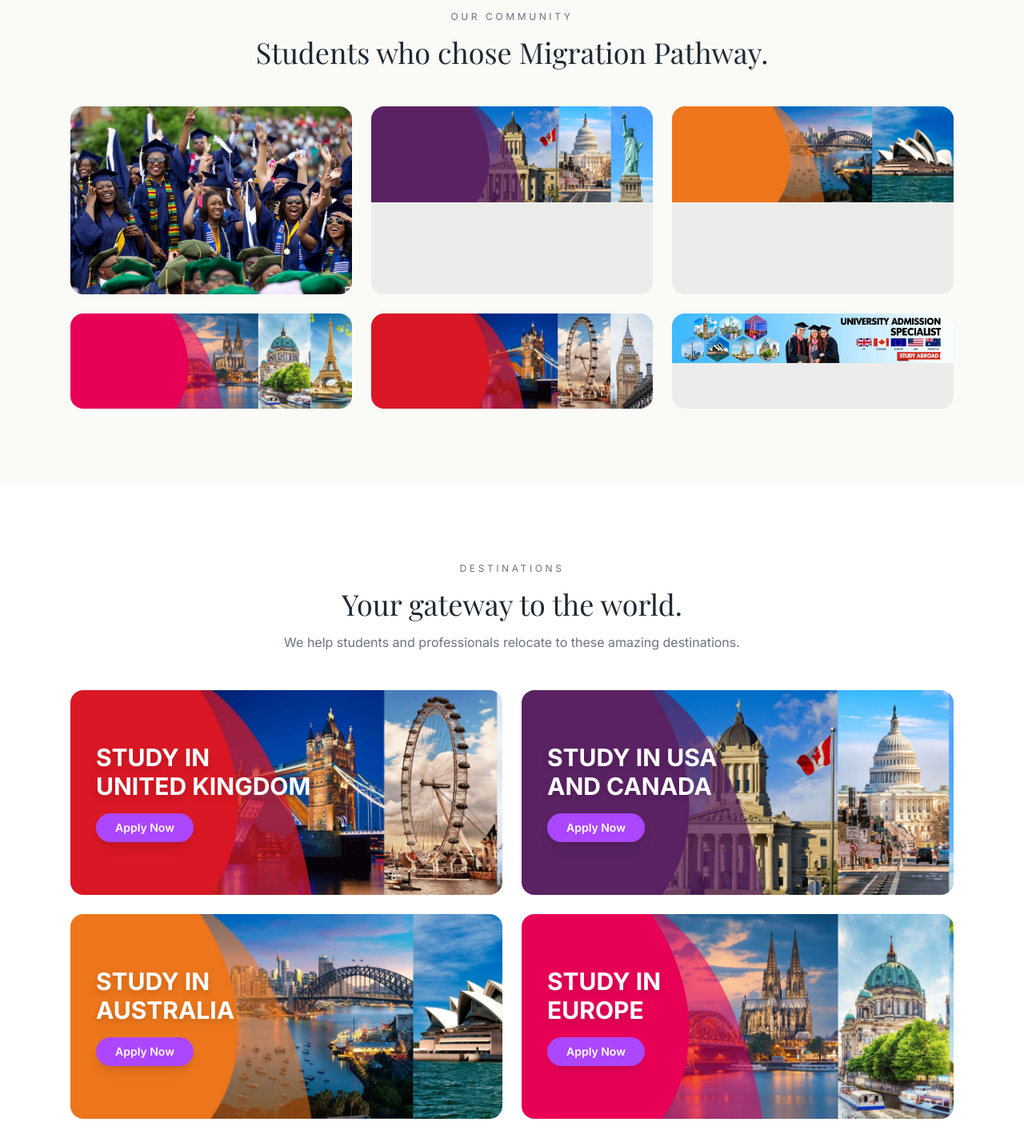
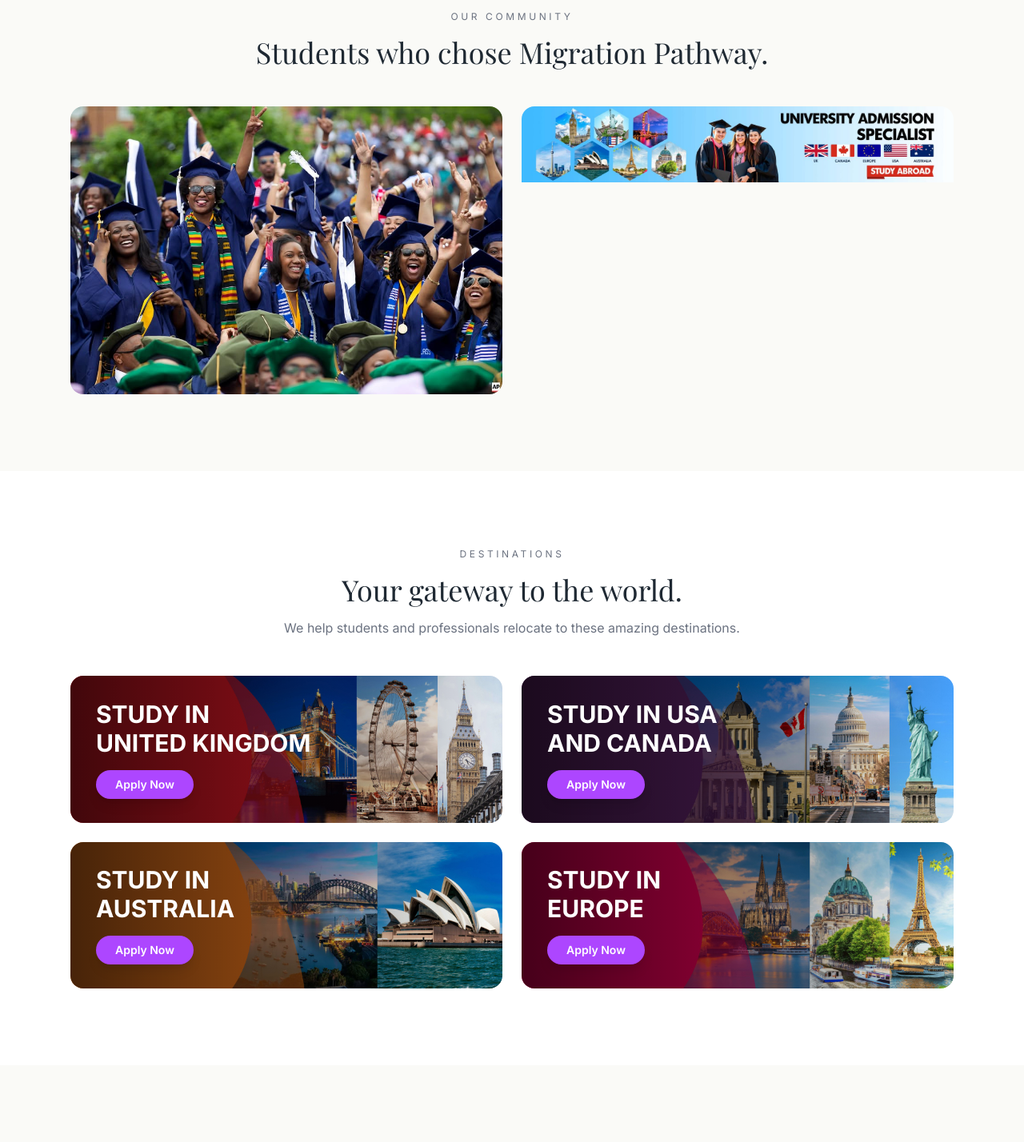
Before and after one commit to Feel-The-AGI/my-migration-pathway, a Next.js app: page / in a window 1280 px wide. Shown: the part 3080-4508 px from the top of the page at 80% size. Built offline with nearby package versions, Linux system fonts and the light colour scheme; a web font is replaced by a local one.

Commit message:
images restructure

```diff
--- a/app/page.tsx
+++ b/app/page.tsx
@@ -310,18 +310,25 @@ export default function HomePage() {
               Students who chose Migration Pathway.
             </h2>
           </div>
-          <div className="grid gap-6 sm:grid-cols-2 lg:grid-cols-3">
-            {[1, 2, 3, 4, 5, 6].map((num) => (
-              <div key={num} className="overflow-hidden rounded-2xl bg-slate/10">
+          <div className="grid gap-6 md:grid-cols-2">
+            <div className="overflow-hidden rounded-2xl">
               <Image
-                  src={`/image-${num}.jpeg`}
-                  alt={`Migration Pathway student ${num}`}
+                src="/image-1.jpeg"
+                alt="Migration Pathway graduates celebrating"
                 width={800}
                 height={500}
                 className="w-full object-contain"
               />
             </div>
-            ))}
+            <div className="overflow-hidden rounded-2xl">
+              <Image
+                src="/image-6.jpeg"
+                alt="University admission specialists"
+                width={800}
+                height={500}
+                className="w-full object-contain"
+              />
+            </div>
           </div>
         </div>
       </section>
@@ -340,15 +347,17 @@ export default function HomePage() {
           </div>
           <div className="grid gap-6 md:grid-cols-2">
             {/* United Kingdom */}
-            <div className="group relative h-64 overflow-hidden rounded-2xl">
+            <div className="group relative overflow-hidden rounded-2xl">
               <Image
                 src="/image-5.jpeg"
                 alt="Study in United Kingdom"
-                fill
-                className="object-cover transition group-hover:scale-105"
+                width={800}
+                height={400}
+                className="w-full object-cover transition group-hover:scale-105"
               />
+              <div className="absolute inset-0 bg-gradient-to-r from-black/70 via-black/40 to-transparent" />
               <div className="absolute inset-0 flex flex-col justify-center p-8">
-                <h3 className="text-2xl font-bold text-white drop-shadow-lg md:text-3xl">
+                <h3 className="text-2xl font-bold text-white md:text-3xl">
                   STUDY IN<br />UNITED KINGDOM
                 </h3>
                 <a
@@ -362,15 +371,17 @@ export default function HomePage() {
               </div>
             </div>
             {/* USA & Canada */}
-            <div className="group relative h-64 overflow-hidden rounded-2xl">
+            <div className="group relative overflow-hidden rounded-2xl">
               <Image
                 src="/image-2.jpeg"
                 alt="Study in USA and Canada"
-                fill
-                className="object-cover transition group-hover:scale-105"
+                width={800}
+                height={400}
+                className="w-full object-cover transition group-hover:scale-105"
               />
+              <div className="absolute inset-0 bg-gradient-to-r from-black/70 via-black/40 to-transparent" />
               <div className="absolute inset-0 flex flex-col justify-center p-8">
-                <h3 className="text-2xl font-bold text-white drop-shadow-lg md:text-3xl">
+                <h3 className="text-2xl font-bold text-white md:text-3xl">
                   STUDY IN USA<br />AND CANADA
                 </h3>
                 <a
@@ -384,15 +395,17 @@ export default function HomePage() {
               </div>
             </div>
             {/* Australia */}
-            <div className="group relative h-64 overflow-hidden rounded-2xl">
+            <div className="group relative overflow-hidden rounded-2xl">
               <Image
                 src="/image-3.jpeg"
                 alt="Study in Australia"
-                fill
-                className="object-cover transition group-hover:scale-105"
+                width={800}
+                height={400}
+                className="w-full object-cover transition group-hover:scale-105"
               />
+              <div className="absolute inset-0 bg-gradient-to-r from-black/70 via-black/40 to-transparent" />
               <div className="absolute inset-0 flex flex-col justify-center p-8">
-                <h3 className="text-2xl font-bold text-white drop-shadow-lg md:text-3xl">
+                <h3 className="text-2xl font-bold text-white md:text-3xl">
                   STUDY IN<br />AUSTRALIA
                 </h3>
                 <a
@@ -406,15 +419,17 @@ export default function HomePage() {
               </div>
             </div>
             {/* Europe */}
-            <div className="group relative h-64 overflow-hidden rounded-2xl">
+            <div className="group relative overflow-hidden rounded-2xl">
               <Image
                 src="/image-4.jpeg"
                 alt="Study in Europe"
-                fill
-                className="object-cover transition group-hover:scale-105"
+                width={800}
+                height={400}
+                className="w-full object-cover transition group-hover:scale-105"
               />
+              <div className="absolute inset-0 bg-gradient-to-r from-black/70 via-black/40 to-transparent" />
               <div className="absolute inset-0 flex flex-col justify-center p-8">
-                <h3 className="text-2xl font-bold text-white drop-shadow-lg md:text-3xl">
+                <h3 className="text-2xl font-bold text-white md:text-3xl">
                   STUDY IN<br />EUROPE
                 </h3>
                 <a
```
Lines whose indentation alone changed are shown as unchanged.
